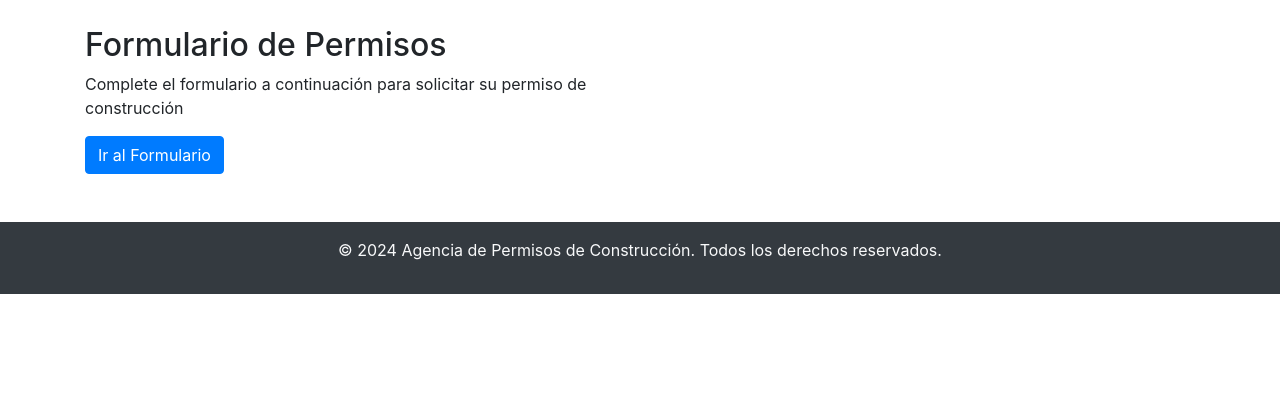
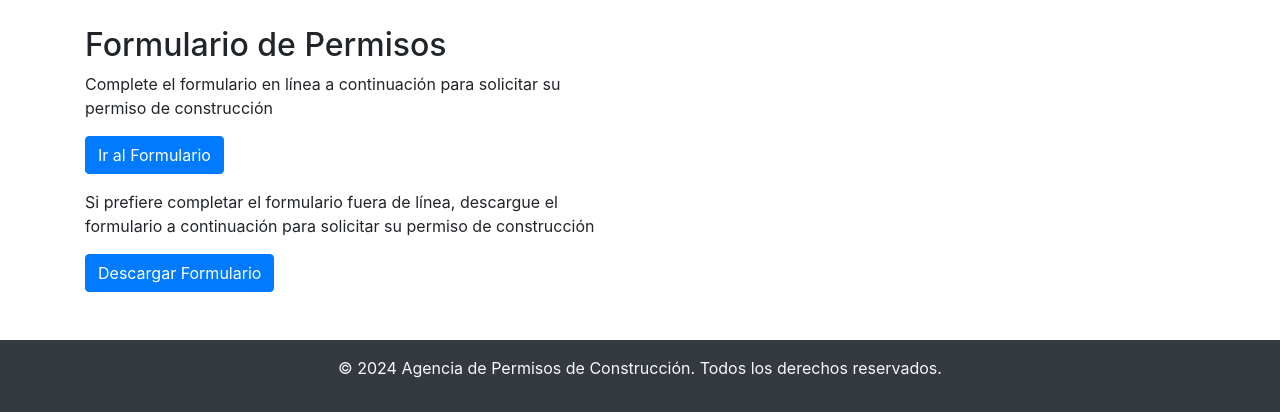
Before and after one commit to Caro20/Quiz1, a website: page explicacion.html in a window 1280 px wide. Shown: the part 3059-3471 px from the top of the page. Before the commit the page ends 3353 px from the top, so only its background shows below. Drawn offline with nearby package versions, Linux system fonts and the light colour scheme.

Commit message:
Agregar formulario en pdf
Se agrega el formulario en formato pdf en la carpeta documents y se habilita como descarga en el call to action de las páginas del landing y explicación, para mejorar la experiencia del usuario.

```diff
--- a/explicacion.html
+++ b/explicacion.html
@@ -182,11 +182,19 @@
         <div class="col-md-6">
           <h2>Formulario de Permisos</h2>
           <p>
-            Complete el formulario a continuación para solicitar su permiso de
+            Complete el formulario en línea a continuación para solicitar su permiso de
             construcción
           </p>
           <!-- Enlace al formulario web -->
           <a href="formulario.html" class="btn btn-primary">Ir al Formulario</a>
+          <p class="mt-3">Si prefiere completar el formulario fuera de línea,
+            descargue el formulario a continuación para solicitar su permiso de construcción</p>
+          <a
+            href="documents/form-permiso-construccion.pdf"
+            class="btn btn-primary"
+            target="_blank"
+            download
+            >Descargar Formulario</a>
         </div>
       </div>
     </section>
```
Also changed, not shown: landing.html (+1 -1 lines), 1 other file.
